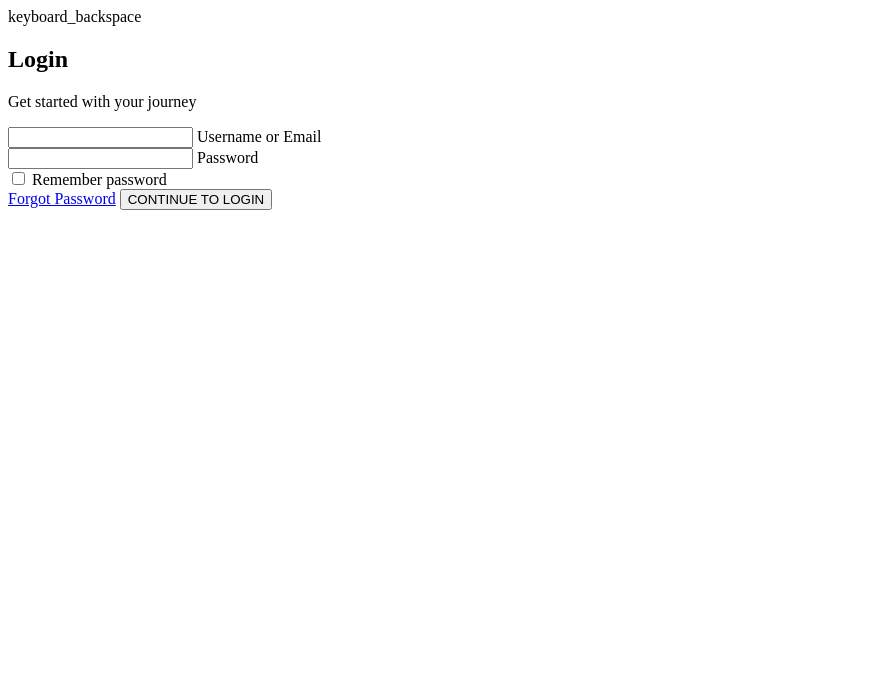
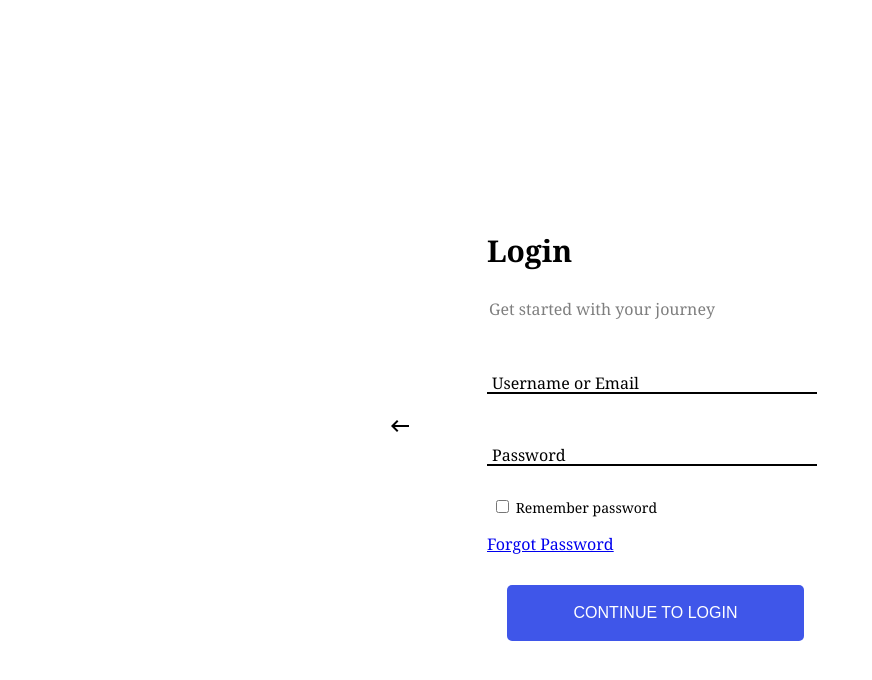
Before and after one commit to IYLIN-THOMAS/mtm6201-midterm, a plain HTML site: page index.html in a window 1280 px wide. Shown: the whole page, without its empty margins (0-872 px from the left). Drawn offline with nearby package versions, Linux system fonts and the light colour scheme.

Commit message:
Add files via upload

```diff
--- /dev/null
+++ b/css/home.css
@@ -0,0 +1,108 @@
+body{
+    display: flex;
+    justify-content: left;
+    align-items: left;
+    min-height: 100vh;
+    font-family:Cambria, Cochin, Georgia, Times, 'Times New Roman', serif
+}
+
+.home{
+    position: relative;
+    top:1px;
+    width: 500px;
+    height: 400px;
+    background: #fff;
+    color: #000;
+    border-radius: 20px;
+    padding:50px;
+}
+
+button:nth-child(2){
+    position: relative;
+    top: 45px;
+    bottom: 20px;
+    left:5px;
+    width:40%;
+    height: 45px;
+    background: rgb(68, 91, 242);
+    font-size: 16px;
+    color: #ffffff;
+    font-weight: 500;
+    cursor: pointer;
+    border-radius: 5px;
+    border: none;
+    }
+
+button:nth-child(3){
+    position: relative;
+    top: 45px;
+    bottom:20px;
+    left:90px;
+    width:40%;
+    height: 45px;
+    background: rgb(255, 255, 255);
+    font-size: 16px;
+    color: #000000;
+    font-weight: 500;
+    cursor: pointer;
+    border-radius: 5px;
+    border: none;
+    }
+
+p{
+    opacity: 50%;
+}
+
+
+.box1{
+    position:relative;
+    top: 100px;
+    bottom:50px;
+    left:10px;
+    border-radius:30px;
+}
+
+.image1{
+    position: relative;
+    margin: 10px;
+    padding: 10px;
+    width:40rem;
+    height:15rem;
+}
+
+h2{
+    position:relative;
+    top: 45px;
+    bottom:20px;
+    left:90px;
+}
+
+.box2{
+    margin: 40px;
+    position:relative;
+    top: 45px;
+    bottom:20px;
+}
+
+.image2{
+    padding: 10px;
+    width:40rem;
+    height:20rem;
+}
+
+
+button:nth-child(4){
+    position: relative;
+    top: 45px;
+    bottom: 20px;
+    left:5px;
+    width:40%;
+    height: 45px;
+    background: rgb(68, 91, 242);
+    font-size: 16px;
+    color: #ffffff;
+    font-weight: 500;
+    cursor: pointer;
+    border-radius: 5px;
+    border: none;
+    }
--- /dev/null
+++ b/css/style.css
@@ -0,0 +1,111 @@
+body{
+    display: flex;
+    justify-content: center;
+    align-items: center;
+    min-height: 100vh;
+    font-family:Cambria, Cochin, Georgia, Times, 'Times New Roman', serif
+}
+
+.backspace{
+ position:relative;
+ align-items:left;
+ top:20px;
+}
+
+.wrapper{
+    position: relative;
+    width: 400px;
+    height: 500px;
+    background: #fff;
+    color: #000;
+    border-radius: 20px;
+    padding:40px;
+}
+
+.form-wrapper{
+    display: flex;
+    justify-content: center;
+    align-items: center;
+    width: 100%;
+    height:100%;
+}
+
+h2{
+    font-size: 30px;
+    color: #000;
+    text-align: left;
+}
+
+p{
+padding: 2px;
+text-align:start;
+opacity:50%;
+}
+
+.input-group{
+    position: relative;
+    margin: 30px 0;
+    border-bottom: 2px solid #000;
+}
+
+.input-group label{
+    position: absolute;
+    top:50%;
+    left:5px;
+    transform: translateY(-5o%);
+    font-size 16px;
+    color: #000;
+}
+
+.input-group input{
+    width: 320px;
+    height: 40px;
+    font-size: 16px;
+    color: #000;
+    padding:  0 5px;
+    background: transparent;
+    border: none;
+}
+
+.remember{
+    margin: 15px 5px 15px 5px;
+}
+
+.remember label{
+    color: #000;
+    font-size: 14px;
+}
+
+.remember label input{
+    accent-color: #000;
+    border-radius:110px;
+}
+
+.forgot-password {
+    position: absolute;
+    top: 10px;
+    right: 10px;
+    font-size: 14px;
+    color: #39add1;
+    text-decoration: none;
+    border-bottom: 1px dotted;
+  }
+
+button{
+    position: relative;
+    top: 30px;
+    left:20px;
+    width:90%;
+    height: 56px;
+    background: rgb(63, 86, 233);
+    font-size: 16px;
+    color: #ffffff;
+    font-weight: 500;
+    cursor: pointer;
+    border-radius: 5px;
+    border: none;
+}
+
+.heading{
+font-family:'Segoe UI', Tahoma, Geneva, Verdana, sans-serif;
+}
--- a/index.html
+++ b/index.html
@@ -3,10 +3,21 @@
 <head>
     <meta charset="UTF-8">
     <meta name="viewport" content="width=device-width, initial-scale=1.0">
-    <title>Login page</title>
+    <title>My Midterm Assignment</title>
+    <link rel="stylesheet" href="css/style.css" />
+    <link rel="stylesheet" href="https://fonts.googleapis.com/css2?family=Material+Symbols+Outlined:opsz,wght,FILL,GRAD@20..48,100..700,0..1,-50..200" />
 </head>
 <body>
 
+    <!DOCTYPE html>
+<html lang="en">
+<head>
+    <meta charset="UTF-8">
+    <meta name="viewport" content="width=device-width, initial-scale=1.0">
+    <title>My Midterm Assignment</title>
+    <link rel="styelsheet" href="style.css">
+</head>
+<body>
    <div class="backspace">
     <span class="material-symbols-outlined">
         keyboard_backspace
@@ -39,6 +50,5 @@
     </div>
 </div>
 
-
 </body>
 </html>
```
Also changed, not shown: home.html (+1 -1 lines). Lines whose indentation alone changed are shown as unchanged.
